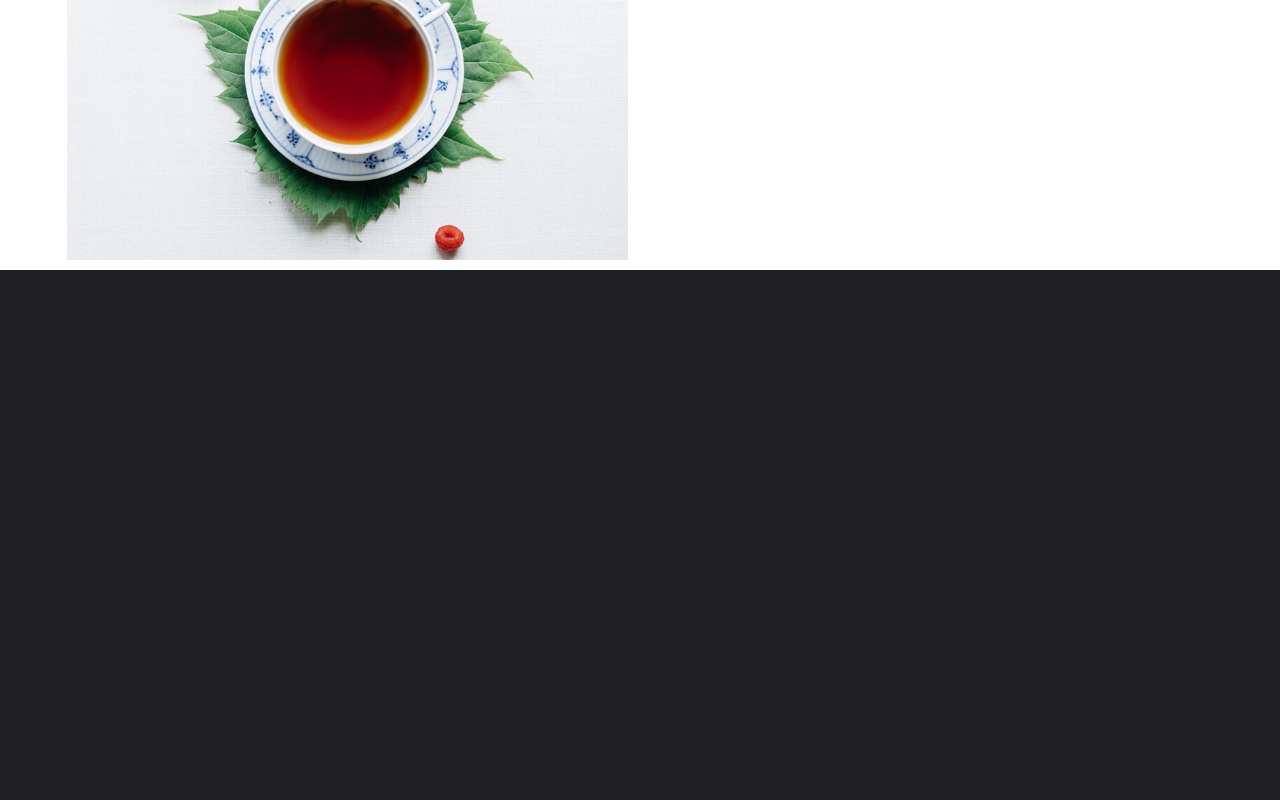
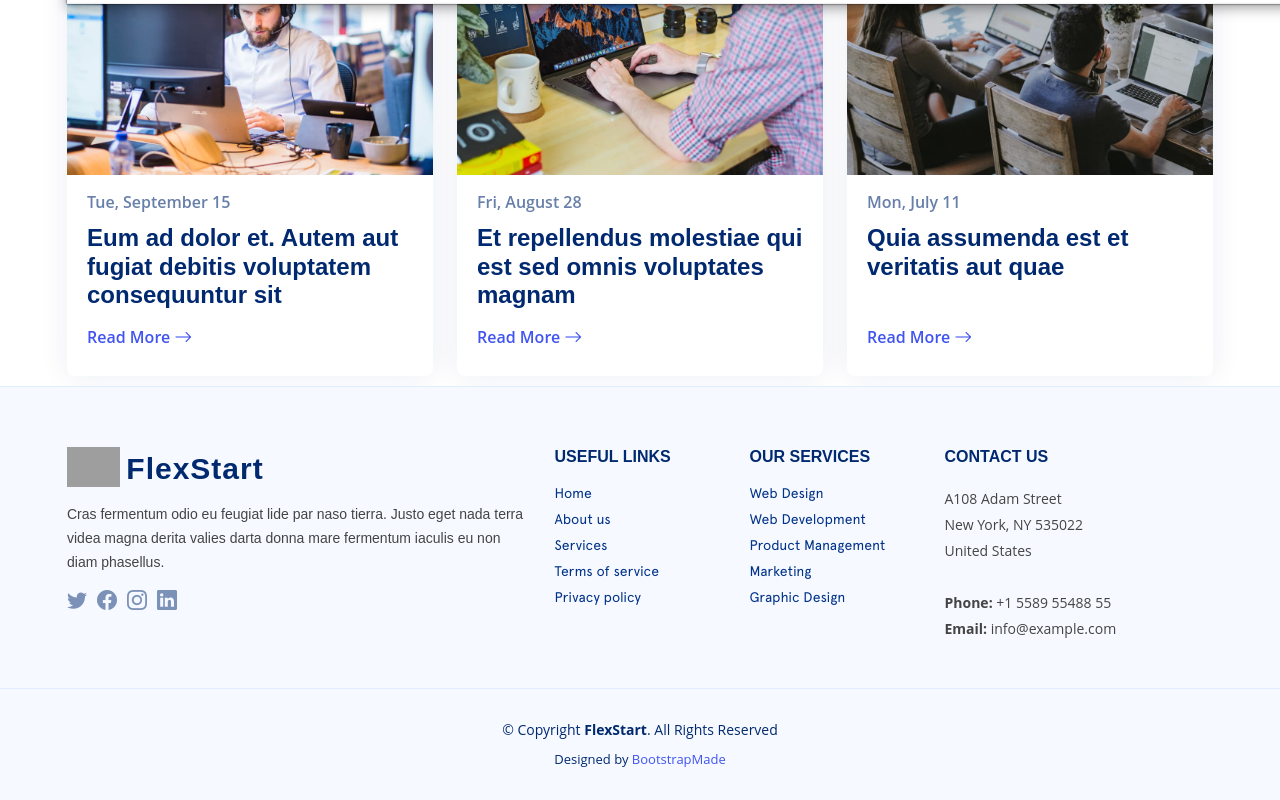
Before and after one commit to vineetkmr51/react-website, a React (Create React App) app: page / in a window 1280 px wide. Shown: the part 4858-5658 px from the top of the page. Before the commit the page ends 5128 px from the top, so only its background shows below. Built offline with nearby package versions, Linux system fonts and the light colour scheme; grey boxes are pictures that could not be loaded.

Commit message:
landing page changes done

```diff
--- a/src/assets/sass/base/_base.scss
+++ b/src/assets/sass/base/_base.scss
@@ -1622,10 +1622,11 @@ section {
   transition: 0.3s;
   height: 100%;
   overflow: hidden;
-  padding: 30px;
+  padding: 30px 20px;
   border-radius: 8px;
   position: relative;
   display: flex;
+  text-align: left;
   flex-direction: column;
 }
 
@@ -2381,6 +2382,7 @@ section {
 
 .footer .footer-top .footer-info {
   margin-bottom: 30px;
+  text-align: left;
 }
 
 .footer .footer-top .footer-info .logo {
@@ -2433,6 +2435,7 @@ section {
 
 .footer .footer-top .footer-links {
   margin-bottom: 30px;
+  text-align: left;
 }
 
 .footer .footer-top .footer-links ul {
@@ -2441,15 +2444,8 @@ section {
   margin: 0;
 }
 
-.footer .footer-top .footer-links ul i {
-  padding-right: 2px;
-  color: #d0d4fc;
-  font-size: 12px;
-  line-height: 0;
-}
-
 .footer .footer-top .footer-links ul li {
-  padding: 10px 0;
+  padding: 0;
   display: flex;
   align-items: center;
 }
--- a/src/components/footer/Footer.js
+++ b/src/components/footer/Footer.js
@@ -1,166 +1,72 @@
-import React, { useState } from 'react';
-import FooterLogo from '../../assets/images/dot-logo.svg';
-import { Link } from 'react-router-dom';
-import Facebook from '../../assets/images/facebook.svg';
-import Linkedin from '../../assets/images/linkedin.svg';
-import Twitter from '../../assets/images/twitter.svg';
-import { Col, Row, Container } from 'react-bootstrap';
-import { useLocation } from 'react-router-dom';
-import SalesForce from '../header/salesforceMenu';
-import Web from '../header/webMenu';
-import Aws from '../header/awsMenu';
-import Dell from '../header/dellMenu';
-import Mobile from '../header/mobileMenu';
-import useMediaQuery from '@material-ui/core/useMediaQuery';
+import React from "react";
+
+import Logo from '../../assets/images/logo.png';
+
 function Footer() {
-  const isMobile = useMediaQuery('(max-width:500px)');
-  const location = useLocation();
-  const [visibility, setVisibility] = useState(true);
-  React.useEffect(() => {
-    const loc = location.pathname.split('/');
-    const project = loc?.findIndex((val) => val === 'work');
-    const companySalesPage = loc?.findIndex((val) => val === 'contact-sales');
-
-    if ((project !== -1 && loc[project + 1]) || companySalesPage !== -1) {
-      setVisibility(false);
-    } else {
-      setVisibility(true);
-    }
-  }, [location, isMobile]);
   return (
-    <footer
-      className="position-up"
-      style={visibility ? {} : { display: 'none' }}
-    >
-      <Container>
-        <div className="padding-xl">
-          <div className="">
-            <Row>
-              <Col lg="1" xl="2">
-                <div className="footer-logo mb-4 mb-md-4 pb-3 pb-md-0">
-                  <img src={FooterLogo} alt="Logo" />
-                </div>
-              </Col>
-              <Col lg="11" xl="10">
-                <Row>
-                  <Col md="2" xs="6">
-                    <div className="footer-links mb-4 mb-md-0">
-                      <h6>Company</h6>
-                      <Link to="/">Home</Link>
-                      <Link to="/about-us">About Us</Link>
-                      {/* <Link to="/feature-project">Portfolio</Link> */}
-                      <Link to="/our-customers">Customers</Link>
-                      <Link to="/blog">Blogs</Link>
-                      <Link to="/career">Career</Link>
-                      <Link to="/contact-us">Contact</Link>
-                    </div>
-                  </Col>
-                  <Col md="2" xs="6">
-                    <div className="footer-links mb-4 mb-md-0">
-                      <h6>Salesforce</h6>
-                      {SalesForce.map((item, index) => (
-                        <Link to={item.url}>{item.name}</Link>
-                      ))}
-                    </div>
-                  </Col>
-                  <Col md="2" xs="6">
-                    <div className="footer-links mb-4 mb-md-0">
-                      <h6>Aws</h6>
-                      {Aws.map((item, index) => (
-                        <Link to={item.url}>{item.name}</Link>
-                      ))}
-                    </div>
-                  </Col>
-                  <Col md="2" xs="6">
-                    <div className="footer-links mb-4 mb-md-0">
-                      <h6>Dell Boomi</h6>
-                      {Dell.map((item, index) => (
-                        <Link to={item.url}>{item.name}</Link>
-                      ))}
-                    </div>
-                  </Col>
-                  <Col md="2" xs="6">
-                    <div className="footer-links mb-4 mb-md-0">
-                      <h6>Mobile App</h6>
-                      {Mobile.map((item, index) => (
-                        <Link to={item.url}>{item.name}</Link>
-                      ))}
-                    </div>
-                  </Col>
-                  <Col md="2" xs="6">
-                    <div className="footer-links mb-4 mb-md-0">
-                      <h6>Web App</h6>
-                      {Web.map((item, index) => (
-                        <Link to={item.url}>{item.name}</Link>
-                      ))}
-                    </div>
-                  </Col>
-                </Row>
-              </Col>
-            </Row>
-          </div>
-          <div className="bottom-footer mt-5 pt-md-5 w-100">
-            <Row>
-              <Col md="6">
-                <div className="social text-center text-md-left">
-                  <a
-                    href="https://www.linkedin.com/company/radiansys-inc"
-                    className="linkedin mr-3"
-                    target="_blank"
-                  >
-                    <img src={Linkedin} alt="Linkedin" />
+    <footer id="footer" className="footer">
+    <div className="footer-top">
+      <div className="container">
+        <div className="row gy-4">
+          <div className="col-lg-5 col-md-12 footer-info">
+            <a href="index.html" className="logo d-flex align-items-center">
+              <img src={Logo} alt=""/>
+              <span>FlexStart</span>
             </a>
-                  <a
-                    href="https://www.facebook.com/Radiansys"
-                    className="facebook  mr-3"
-                    target="_blank"
-                  >
-                    <img src={Facebook} alt="Facebook" />
-                  </a>
-                  <a
-                    href="https://twitter.com/RadiansysINC"
-                    className="twitter mr-0"
-                    target="_blank"
-                  >
-                    <img src={Twitter} alt="Twitter" />
-                  </a>
-                </div>
-              </Col>
-              <Col md="6">
-                <div className="copyright mt-4 pt-3 pt-md-0 mb-5 mb-md-0 mt-md-0 text-center text-md-right">
-                  <p className="mb-0">© 2021 Radiansys. All rights reserved.</p>
-                </div>
-              </Col>
-            </Row>
+            <p>Cras fermentum odio eu feugiat lide par naso tierra. Justo eget nada terra videa magna derita valies darta donna mare fermentum iaculis eu non diam phasellus.</p>
+            <div className="social-links mt-3">
+              <a href="#" className="twitter"><i className="bi bi-twitter"></i></a>
+              <a href="#" className="facebook"><i className="bi bi-facebook"></i></a>
+              <a href="#" className="instagram"><i className="bi bi-instagram"></i></a>
+              <a href="#" className="linkedin"><i className="bi bi-linkedin"></i></a>
             </div>
           </div>
-      </Container>
 
-      <div class="fixed-bottom p-4 d-none">
-        <div class="toast bg-dark text-white w-100 mw-100" role="alert">
-          <div class="toast-body p-4 d-flex flex-column">
-            <Row>
-              <Col md="8">
-                <div className="cookies-text">
-                  {' '}
-                  <h6>Cookie Warning</h6>
+          <div className="col-lg-2 col-6 footer-links">
+            <h4>Useful Links</h4>
+            <ul>
+              <li> <a href="#">Home</a></li>
+              <li> <a href="#">About us</a></li>
+              <li> <a href="#">Services</a></li>
+              <li> <a href="#">Terms of service</a></li>
+              <li> <a href="#">Privacy policy</a></li>
+            </ul>
+          </div>
+
+          <div className="col-lg-2 col-6 footer-links">
+            <h4>Our Services</h4>
+            <ul>
+              <li> <a href="#">Web Design</a></li>
+              <li> <a href="#">Web Development</a></li>
+              <li> <a href="#">Product Management</a></li>
+              <li> <a href="#">Marketing</a></li>
+              <li> <a href="#">Graphic Design</a></li>
+            </ul>
+          </div>
+
+          <div className="col-lg-3 col-md-12 footer-contact text-center text-md-start">
+            <h4>Contact Us</h4>
             <p>
-                    This website stores data such as cookies to enable site
-                    functionality including analytics and personalization. By
-                    using this website, you automatically accept that we use
-                    cookies.
+              A108 Adam Street <br/>
+              New York, NY 535022<br/>
+              United States <br/><br/>
+              <strong>Phone:</strong> +1 5589 55488 55<br/>
+              <strong>Email:</strong> info@example.com<br/>
             </p>
+
           </div>
-              </Col>
-              <Col md="4">
-                <div class="text-right w-100 pt-4">
-                  <button type="button" class="btn btn-primary" id="btnAccept">
-                    Accept
-                  </button>
+
         </div>
-              </Col>
-            </Row>
       </div>
+    </div>
+
+    <div className="container">
+      <div className="copyright">
+        &copy; Copyright <strong><span>FlexStart</span></strong>. All Rights Reserved
+      </div>
+      <div className="credits">
+
+        Designed by <a href="https://bootstrapmade.com/">BootstrapMade</a>
       </div>
     </div>
   </footer>
--- a/src/pages/home/Index.js
+++ b/src/pages/home/Index.js
@@ -4,6 +4,8 @@ import WhoWeAre from './components/WhoWeAre';
 import OurValue from './components/OurValue';
 import OurServices from './components/OurServices';
 import OurWork from './components/OurWork';
+import Blog from './components/Blog';
+import Footer from '../../components/footer/Footer';
 
 function Home() {
     return (
@@ -13,6 +15,8 @@ function Home() {
         <OurValue/>
         <OurServices/>
         <OurWork/>
+        <Blog/>
+        <Footer/>
       </div>
     )
   }
--- /dev/null
+++ b/src/pages/home/components/Blog.js
@@ -0,0 +1,54 @@
+import React from "react";
+import Blog1 from '../../../assets/images/blog/blog-1.jpg';
+import Blog2 from '../../../assets/images/blog/blog-2.jpg';
+import Blog3 from '../../../assets/images/blog/blog-3.jpg';
+
+function Blog() {
+  return (
+    <section id="recent-blog-posts" className="recent-blog-posts">
+
+      <div className="container" data-aos="fade-up">
+
+        <header className="section-header">
+          <h2>Blog</h2>
+          <p>Recent posts form our Blog</p>
+        </header>
+
+        <div className="row">
+
+          <div className="col-lg-4">
+            <div className="post-box">
+              <div className="post-img"><img src={Blog1} className="img-fluid" alt=""/></div>
+              <span className="post-date">Tue, September 15</span>
+              <h3 className="post-title">Eum ad dolor et. Autem aut fugiat debitis voluptatem consequuntur sit</h3>
+              <a href="blog-single.html" className="readmore stretched-link mt-auto"><span>Read More</span><i className="bi bi-arrow-right"></i></a>
+            </div>
+          </div>
+
+          <div className="col-lg-4">
+            <div className="post-box">
+              <div className="post-img"><img src={Blog2} className="img-fluid" alt=""/></div>
+              <span className="post-date">Fri, August 28</span>
+              <h3 className="post-title">Et repellendus molestiae qui est sed omnis voluptates magnam</h3>
+              <a href="blog-single.html" className="readmore stretched-link mt-auto"><span>Read More</span><i className="bi bi-arrow-right"></i></a>
+            </div>
+          </div>
+
+          <div className="col-lg-4">
+            <div className="post-box">
+              <div className="post-img"><img src={Blog3} className="img-fluid" alt=""/></div>
+              <span className="post-date">Mon, July 11</span>
+              <h3 className="post-title">Quia assumenda est et veritatis aut quae</h3>
+              <a href="blog-single.html" className="readmore stretched-link mt-auto"><span>Read More</span><i className="bi bi-arrow-right"></i></a>
+            </div>
+          </div>
+
+        </div>
+
+      </div>
+
+    </section>
+  );
+}
+
+export default Blog;
--- a/src/pages/home/components/OurWork.js
+++ b/src/pages/home/components/OurWork.js
@@ -3,11 +3,7 @@ import Portfolio1 from '../../../assets/images/portfolio/portfolio-1.jpg';
 import Portfolio2 from '../../../assets/images/portfolio/portfolio-2.jpg';
 import Portfolio3 from '../../../assets/images/portfolio/portfolio-3.jpg';
 import Portfolio4 from '../../../assets/images/portfolio/portfolio-4.jpg';
-import Portfolio5 from '../../../assets/images/portfolio/portfolio-5.jpg';
-import Portfolio6 from '../../../assets/images/portfolio/portfolio-6.jpg';
-import Portfolio7 from '../../../assets/images/portfolio/portfolio-7.jpg';
-import Portfolio8 from '../../../assets/images/portfolio/portfolio-8.jpg';
-import Portfolio9 from '../../../assets/images/portfolio/portfolio-9.jpg';
+
 
 function OurWork() {
   return (
@@ -133,20 +129,6 @@ function OurWork() {
             </div>
           </div>
 
-          <div className="col-lg-6 col-md-6 portfolio-item filter-web">
-            <div className="portfolio-wrap">
-              <img src={Portfolio2} className="img-fluid" alt=""/>
-              <div className="portfolio-info">
-                <h4>Web 3</h4>
-                <p>Web</p>
-                <div className="portfolio-links">
-                  <a href={Portfolio2} data-gallery="portfolioGallery" className="portfokio-lightbox" title="Web 3"><i className="bi bi-plus"></i></a>
-                  <a href="portfolio-details.html" title="More Details"><i className="bi bi-link"></i></a>
-                </div>
-              </div>
-            </div>
-          </div>
-
         </div>
 
       </div>
```
Lines whose indentation alone changed are shown as unchanged.
